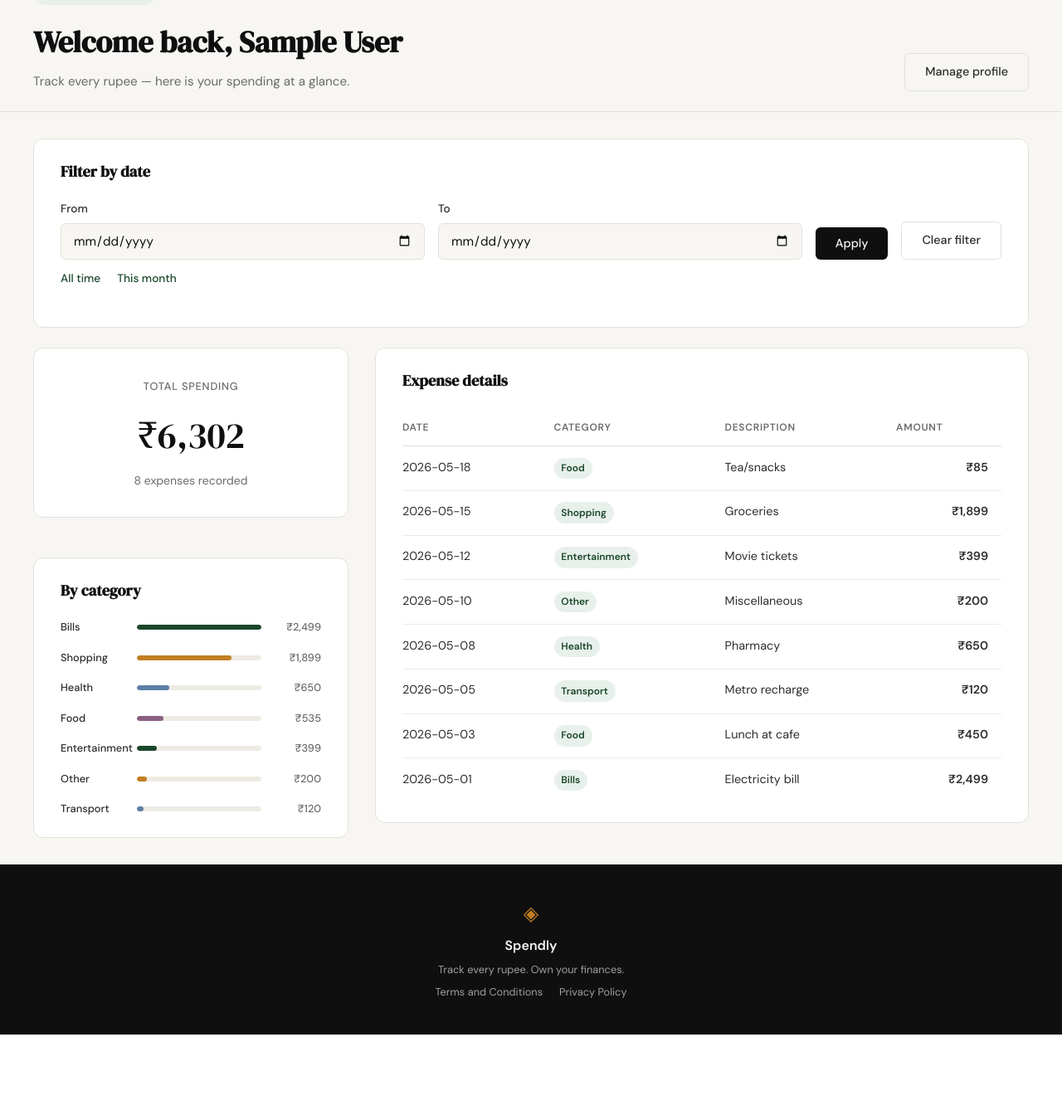
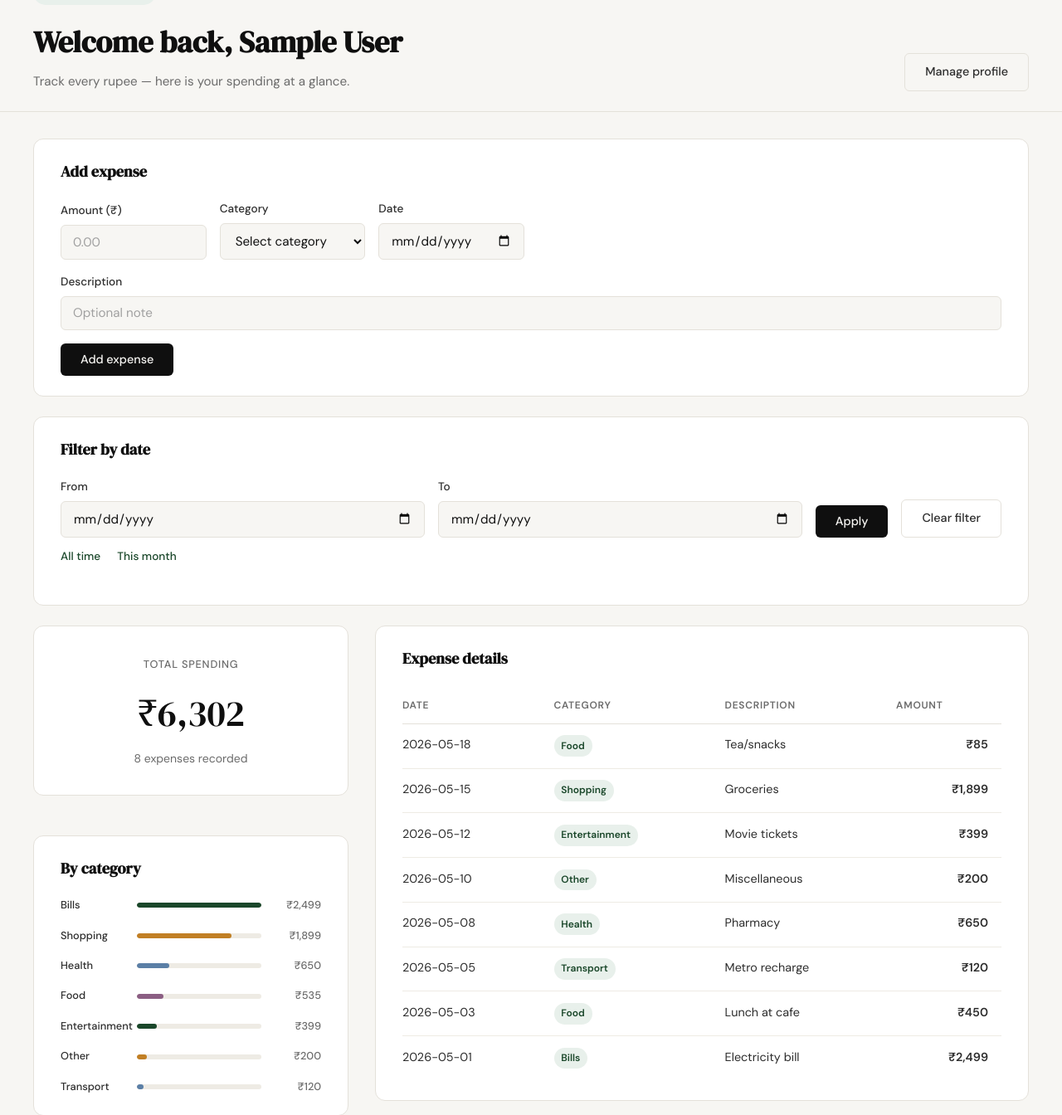
Before and after one commit to Vikash3397/expensetracker, a Flask app: page / in a window 1280 px wide. Shown: the part 133-1477 px from the top of the page at 83% size. Before the commit the page ends 1380 px from the top, so only its background shows below. Run offline with Flask 3, Linux system fonts and the light colour scheme; the visitor is signed in with stand-in values (Sample User, id 1); data comes from the database, SQL or seed files in the repository.

Commit message:
Add expense form on logged-in landing dashboard
Let authenticated users add expenses from the home page with validation, persistence via create_expense, and date-filter preservation. Includes landing UI, styles, spec, and pytest coverage.

Co-authored-by: Cursor <cursoragent@cursor.com>

```diff
--- a/app.py
+++ b/app.py
@@ -1,4 +1,5 @@
 import calendar
+import math
 import os
 from datetime import datetime
 from functools import wraps
@@ -7,6 +8,7 @@ from flask import Flask, redirect, render_template, request, session, url_for
 from werkzeug.security import check_password_hash, generate_password_hash
 
 from database.db import (
+    create_expense,
     create_user,
     get_category_totals_for_user,
     get_expense_total_for_user,
@@ -26,6 +28,18 @@ app.secret_key = os.environ.get("SECRET_KEY", "dev-only-change-me")
 with app.app_context():
     init_db()
     seed_db()
+
+ALLOWED_CATEGORIES = (
+    "Food",
+    "Transport",
+    "Bills",
+    "Health",
+    "Entertainment",
+    "Shopping",
+    "Other",
+)
+
+MAX_EXPENSE_DESCRIPTION_LENGTH = 500
 
 
 # ------------------------------------------------------------------ #
@@ -84,9 +98,7 @@ def _parse_date_arg(value):
         return None, "Please use dates in YYYY-MM-DD format."
 
 
-def _resolve_date_filter():
-    raw_from = request.args.get("from", "").strip()
-    raw_to = request.args.get("to", "").strip()
+def _resolve_date_filter_values(raw_from, raw_to):
     if not raw_from and not raw_to:
         return None, None, None, None, None
 
@@ -157,6 +169,81 @@ def _load_user_spending(user_id, from_date=None, to_date=None):
     }
 
 
+def _validate_expense_form():
+    amount_raw = request.form.get("amount", "").strip()
+    category = request.form.get("category", "").strip()
+    date_raw = request.form.get("date", "").strip()
+    description = request.form.get("description", "").strip() or None
+
+    if not amount_raw:
+        return None, "Please enter an amount."
+    try:
+        amount = float(amount_raw)
+    except ValueError:
+        return None, "Please enter a valid amount."
+    if not math.isfinite(amount) or amount <= 0:
+        return None, "Amount must be greater than zero."
+
+    if not category:
+        return None, "Please select a category."
+    if category not in ALLOWED_CATEGORIES:
+        return None, "Please select a valid category."
+
+    if not date_raw:
+        return None, "Please enter a date."
+    expense_date, err = _parse_date_arg(date_raw)
+    if err:
+        return None, err
+
+    if description and len(description) > MAX_EXPENSE_DESCRIPTION_LENGTH:
+        return None, (
+            f"Description must be {MAX_EXPENSE_DESCRIPTION_LENGTH} characters or fewer."
+        )
+
+    return {
+        "amount": amount,
+        "category": category,
+        "date": expense_date,
+        "description": description,
+    }, None
+
+
+def _render_landing_dashboard(user, user_id, **kwargs):
+    if "filter_from_raw" in kwargs:
+        raw_from = kwargs.pop("filter_from_raw")
+        raw_to = kwargs.pop("filter_to_raw")
+    else:
+        raw_from = request.args.get("from", "").strip()
+        raw_to = request.args.get("to", "").strip()
+
+    from_date, to_date, filter_from, filter_to, filter_error = _resolve_date_filter_values(
+        raw_from, raw_to
+    )
+    query_from = from_date
+    query_to = to_date
+    if filter_error:
+        query_from = None
+        query_to = None
+    spending = _load_user_spending(user_id, query_from, query_to)
+
+    return render_template(
+        "landing.html",
+        logged_in=True,
+        user_name=session.get("user_name", user["name"]),
+        categories=ALLOWED_CATEGORIES,
+        total_formatted=spending["total_formatted"],
+        expense_count=spending["expense_count"],
+        expenses=spending["expenses"],
+        category_bars=spending["category_bars"],
+        filter_from=filter_from,
+        filter_to=filter_to,
+        filter_error=filter_error,
+        filter_label=_build_filter_label(query_from, query_to),
+        month_preset=_month_preset_bounds(),
+        **kwargs,
+    )
+
+
 def _render_profile(user, **kwargs):
     return render_template(
         "profile.html",
@@ -175,39 +262,55 @@ def _render_profile(user, **kwargs):
 # Routes                                                              #
 # ------------------------------------------------------------------ #
 
-@app.route("/")
+@app.route("/", methods=["GET", "POST"])
 def landing():
-    user_id = session.get("user_id")
-    if not user_id:
+    user = _get_current_user()
+    if user is None:
+        if request.method == "POST":
+            return redirect(url_for("login"))
         return render_template("landing.html", logged_in=False)
 
-    user = get_user_by_id(user_id)
-    if user is None:
-        session.clear()
-        return render_template("landing.html", logged_in=False)
+    user_id = user["id"]
 
-    from_date, to_date, filter_from, filter_to, filter_error = _resolve_date_filter()
-    query_from = from_date
-    query_to = to_date
-    if filter_error:
-        query_from = None
-        query_to = None
-    spending = _load_user_spending(user_id, query_from, query_to)
+    if request.method == "POST":
+        filter_from_raw = request.form.get("from", "").strip()
+        filter_to_raw = request.form.get("to", "").strip()
+        expense_data, expense_error = _validate_expense_form()
 
-    return render_template(
-        "landing.html",
-        logged_in=True,
-        user_name=session.get("user_name", user["name"]),
-        total_formatted=spending["total_formatted"],
-        expense_count=spending["expense_count"],
-        expenses=spending["expenses"],
-        category_bars=spending["category_bars"],
-        filter_from=filter_from,
-        filter_to=filter_to,
-        filter_error=filter_error,
-        filter_label=_build_filter_label(query_from, query_to),
-        month_preset=_month_preset_bounds(),
-    )
+        if expense_error:
+            return _render_landing_dashboard(
+                user,
+                user_id,
+                filter_from_raw=filter_from_raw,
+                filter_to_raw=filter_to_raw,
+                expense_error=expense_error,
+                expense_amount=request.form.get("amount", "").strip(),
+                expense_category=request.form.get("category", "").strip(),
+                expense_date=request.form.get("date", "").strip(),
+                expense_description=request.form.get("description", "").strip(),
+            )
+
+        create_expense(
+            user_id,
+            expense_data["amount"],
+            expense_data["category"],
+            expense_data["date"],
+            expense_data["description"],
+        )
+
+        session["expense_success"] = "Expense added successfully."
+        redirect_kwargs = {}
+        if filter_from_raw:
+            redirect_kwargs["from"] = filter_from_raw
+        if filter_to_raw:
+            redirect_kwargs["to"] = filter_to_raw
+        return redirect(url_for("landing", **redirect_kwargs))
+
+    dashboard_kwargs = {}
+    expense_success = session.pop("expense_success", None)
+    if expense_success:
+        dashboard_kwargs["expense_success"] = expense_success
+    return _render_landing_dashboard(user, user_id, **dashboard_kwargs)
 
 
 @app.route("/register", methods=["GET", "POST"])
--- a/database/db.py
+++ b/database/db.py
@@ -105,6 +105,22 @@ def create_user(name, email, password_hash):
         db.close()
 
 
+def create_expense(user_id, amount, category, date, description=None):
+    db = get_db()
+    try:
+        cursor = db.execute(
+            """
+            INSERT INTO expenses (user_id, amount, category, date, description)
+            VALUES (?, ?, ?, ?, ?)
+            """,
+            (user_id, amount, category, date, description),
+        )
+        db.commit()
+        return cursor.lastrowid
+    finally:
+        db.close()
+
+
 def get_user_by_id(user_id):
     db = get_db()
     try:
--- a/static/css/style.css
+++ b/static/css/style.css
@@ -775,6 +775,37 @@ a { color: inherit; text-decoration: none; }
 }
 
 /* ------------------------------------------------------------------ */
+/* Dashboard add expense                                               */
+/* ------------------------------------------------------------------ */
+
+.dashboard-add-expense {
+    margin-bottom: 1.5rem;
+}
+
+.add-expense-form {
+    display: grid;
+    grid-template-columns: repeat(auto-fit, minmax(10rem, 1fr));
+    gap: 1rem;
+    align-items: end;
+}
+
+.add-expense-form .form-group {
+    margin-bottom: 0;
+}
+
+.add-expense-description {
+    grid-column: 1 / -1;
+}
+
+.add-expense-submit {
+    grid-column: 1 / -1;
+}
+
+.add-expense-submit .btn-primary {
+    width: auto;
+}
+
+/* ------------------------------------------------------------------ */
 /* Responsive                                                          */
 /* ------------------------------------------------------------------ */
 
@@ -814,4 +845,12 @@ a { color: inherit; text-decoration: none; }
         width: 100%;
         text-align: center;
     }
+
+    .add-expense-form {
+        grid-template-columns: 1fr;
+    }
+
+    .add-expense-submit .btn-primary {
+        width: 100%;
+    }
 }
--- a/templates/landing.html
+++ b/templates/landing.html
@@ -19,6 +19,58 @@
 
 <section class="page-body dashboard-body">
     <div class="page-body-inner">
+
+        <div class="data-card dashboard-add-expense">
+            <h2 class="profile-card-title">Add expense</h2>
+
+            {% if expense_success %}
+            <div class="auth-success">{{ expense_success }}</div>
+            {% endif %}
+
+            {% if expense_error %}
+            <div class="auth-error">{{ expense_error }}</div>
+            {% endif %}
+
+            <form method="POST" action="{{ url_for('landing') }}" class="add-expense-form">
+                <div class="form-group">
+                    <label for="amount">Amount (₹)</label>
+                    <input type="number" id="amount" name="amount"
+                           class="form-input" step="0.01" min="0.01"
+                           placeholder="0.00"
+                           value="{{ expense_amount or '' }}" required>
+                </div>
+                <div class="form-group">
+                    <label for="category">Category</label>
+                    <select id="category" name="category" class="form-input" required>
+                        <option value="" disabled {% if not expense_category %}selected{% endif %}>Select category</option>
+                        {% for cat in categories %}
+                        <option value="{{ cat }}" {% if expense_category == cat %}selected{% endif %}>{{ cat }}</option>
+                        {% endfor %}
+                    </select>
+                </div>
+                <div class="form-group">
+                    <label for="expense_date">Date</label>
+                    <input type="date" id="expense_date" name="date"
+                           class="form-input"
+                           value="{{ expense_date or '' }}" required>
+                </div>
+                <div class="form-group add-expense-description">
+                    <label for="description">Description</label>
+                    <input type="text" id="description" name="description"
+                           class="form-input" placeholder="Optional note"
+                           value="{{ expense_description or '' }}">
+                </div>
+                {% if filter_from %}
+                <input type="hidden" name="from" value="{{ filter_from }}">
+                {% endif %}
+                {% if filter_to %}
+                <input type="hidden" name="to" value="{{ filter_to }}">
+                {% endif %}
+                <div class="form-group add-expense-submit">
+                    <button type="submit" class="btn-primary">Add expense</button>
+                </div>
+            </form>
+        </div>
 
         <div class="dashboard-filter-bar data-card">
             <h2 class="profile-card-title">Filter by date</h2>
```
Also changed, not shown: tests/test_06-add-expense-landing-page.py (added, +407 -0 lines), .cursor/specs/06-add-expense-landing-page.md (added).
